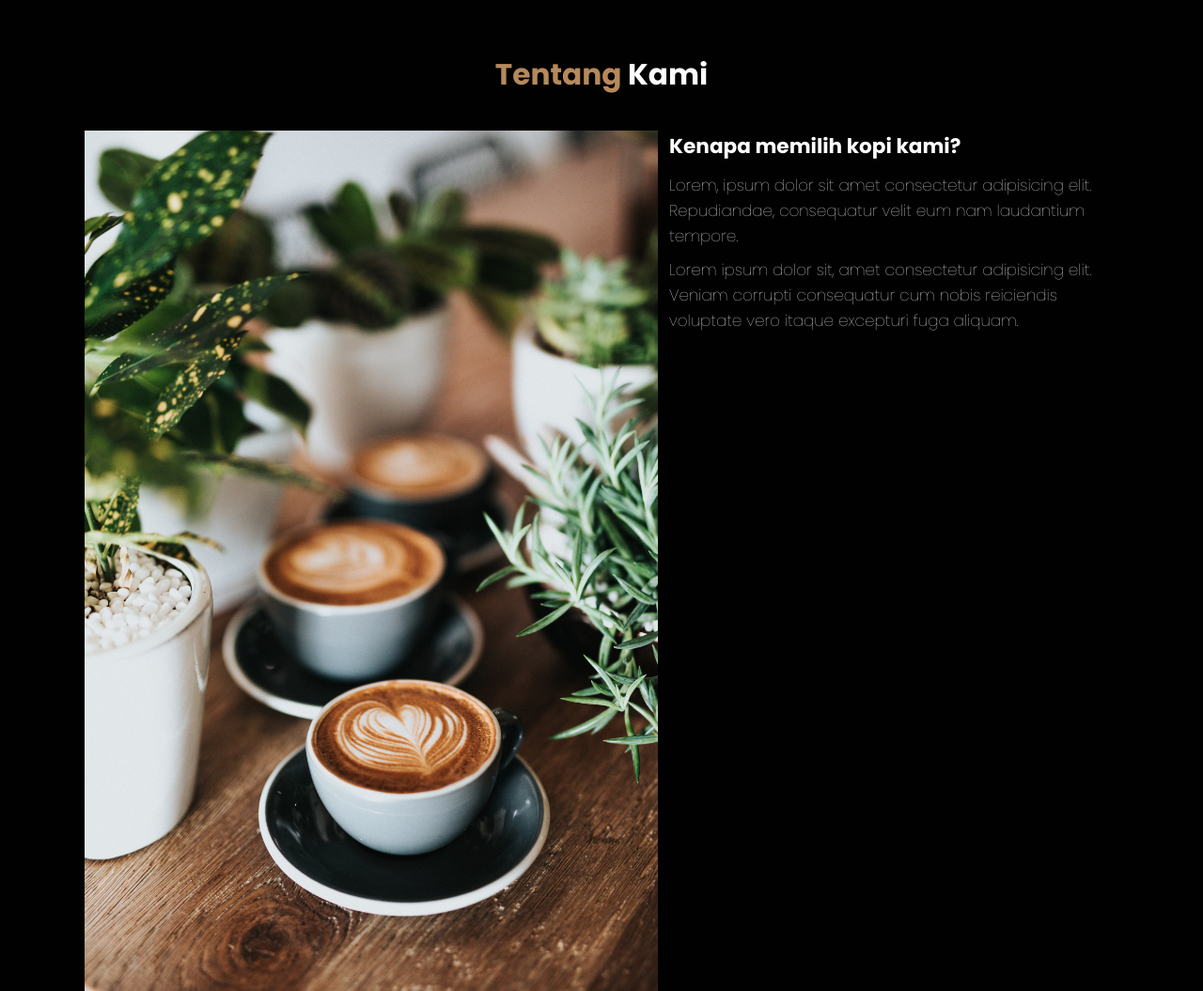
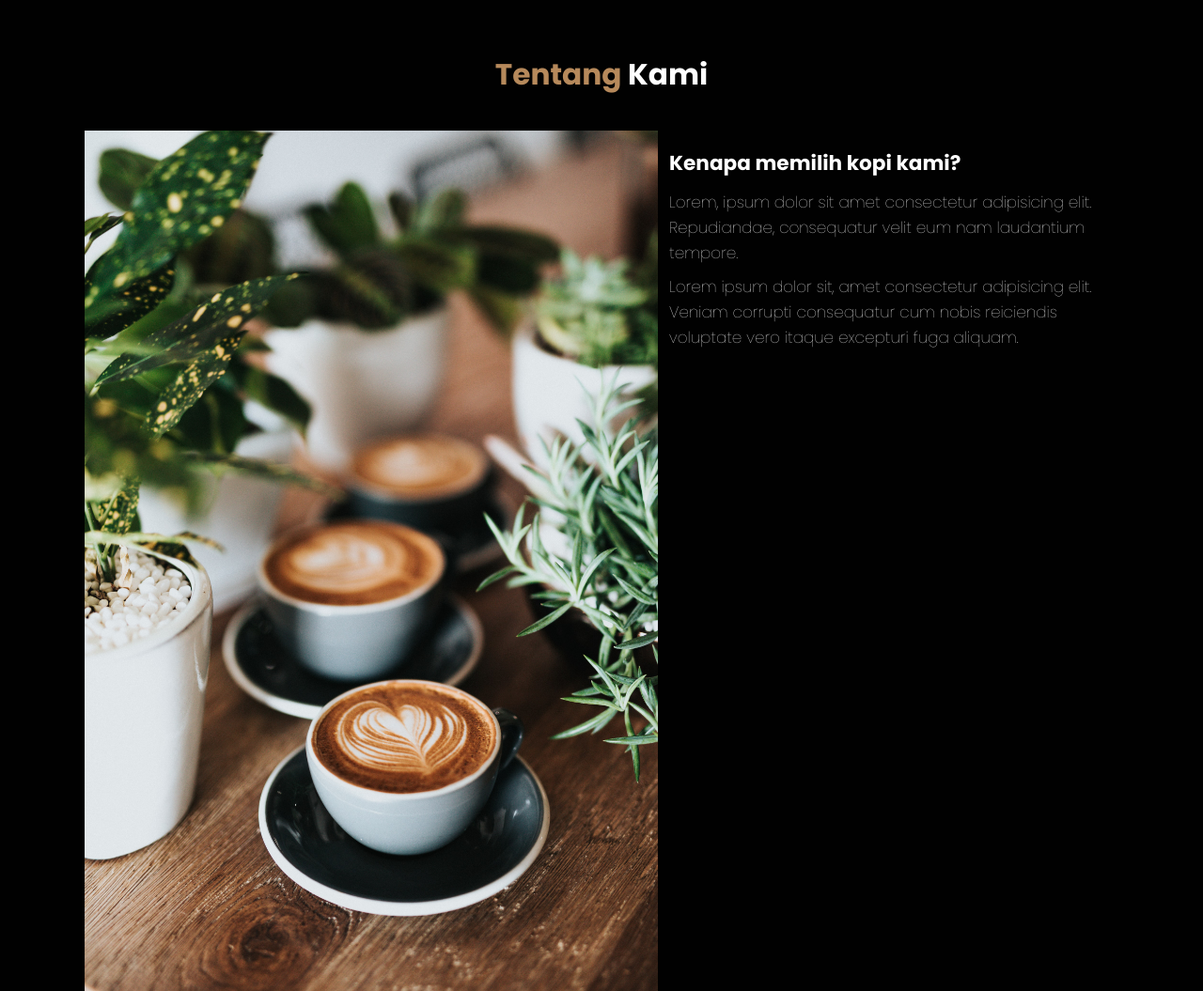
Before and after one commit to arycenas/kedaikopi, a plain HTML site: page index.html in a window 1280 px wide. Shown: the part 840-1895 px from the top of the page at 94% size. Drawn offline with nearby package versions, Linux system fonts and the light colour scheme.

Commit message:
web kedai kopi

```diff
--- a/css/style.css
+++ b/css/style.css
@@ -173,6 +173,7 @@ body {
 
 .about .row {
     display: flex;
+    flex-wrap: wrap;
 }
 
 .about .row .about-img {
@@ -191,6 +192,7 @@ body {
 .about .row .content h3 {
     font-size: 1.8rem;
     margin-bottom: 1rem;
+    margin-top: 1.5rem;
 }
 
 .about .row .content p {
```
